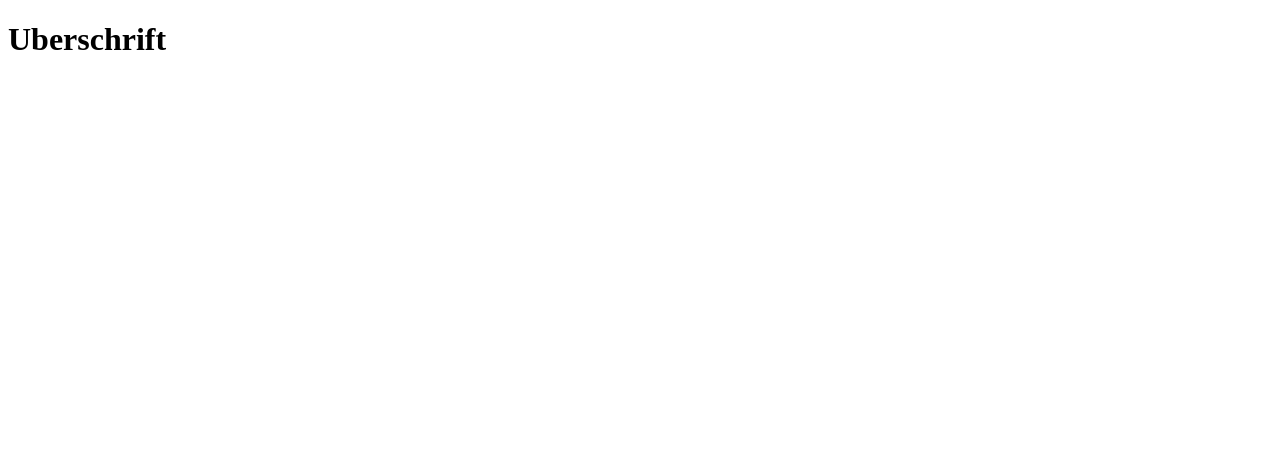
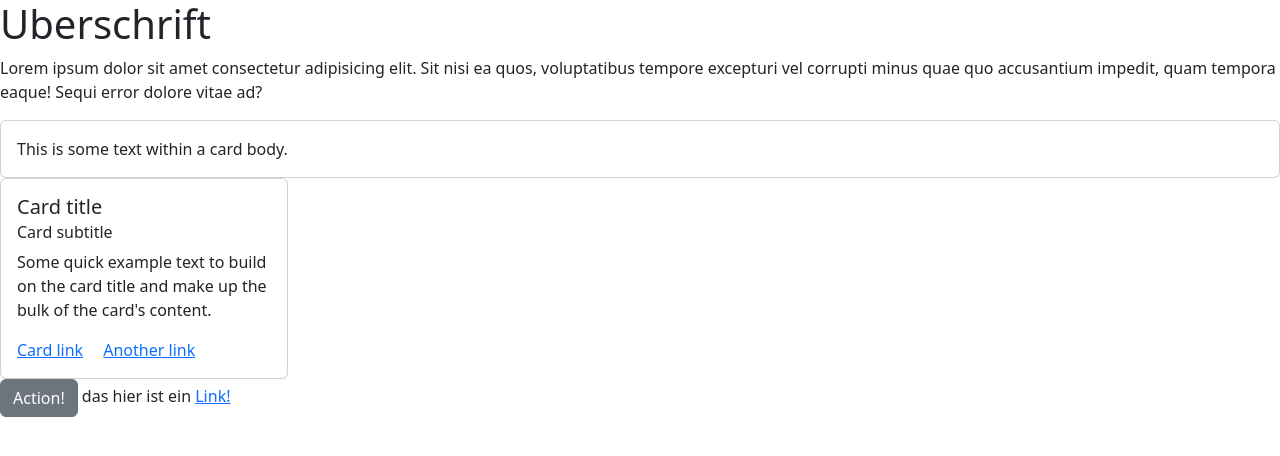
Before and after one commit to Gheorghii28/test-projekt, a website: page index.html in a window 1280 px wide. Drawn offline with nearby package versions, Linux system fonts and the light colour scheme.

Commit message:
Added card and node-module

```diff
--- a/index.html
+++ b/index.html
@@ -5,8 +5,29 @@
     <meta http-equiv="X-UA-Compatible" content="IE=edge">
     <meta name="viewport" content="width=device-width, initial-scale=1.0">
     <title>Test-Projekt</title>
+    <link rel="stylesheet" href="node_modules/bootstrap/dist/css/bootstrap.min.css">
 </head>
 <body>
     <h1>Uberschrift</h1>
+
+    <p>Lorem ipsum dolor sit amet consectetur adipisicing elit. Sit nisi ea quos, voluptatibus tempore excepturi vel corrupti minus quae quo accusantium impedit, quam tempora eaque! Sequi error dolore vitae ad?</p>
+
+    <div class="card">
+        <div class="card-body">
+          This is some text within a card body.
+        </div>
+      </div>
+      <div class="card" style="width: 18rem;">
+        <div class="card-body">
+          <h5 class="card-title">Card title</h5>
+          <h6 class="card-subtitle mb-2 text-body-secondary">Card subtitle</h6>
+          <p class="card-text">Some quick example text to build on the card title and make up the bulk of the card's content.</p>
+          <a href="#" class="card-link">Card link</a>
+          <a href="#" class="card-link">Another link</a>
+        </div>
+      </div>
+    <button class="btn btn-secondary">Action!</button>
+
+    das hier ist ein <a href="#">Link!</a>
 </body>
 </html>
--- /dev/null
+++ b/package.json
@@ -0,0 +1,5 @@
+{
+  "dependencies": {
+    "bootstrap": "^5.2.3"
+  }
+}
```
Also changed, not shown: 1 other file.
